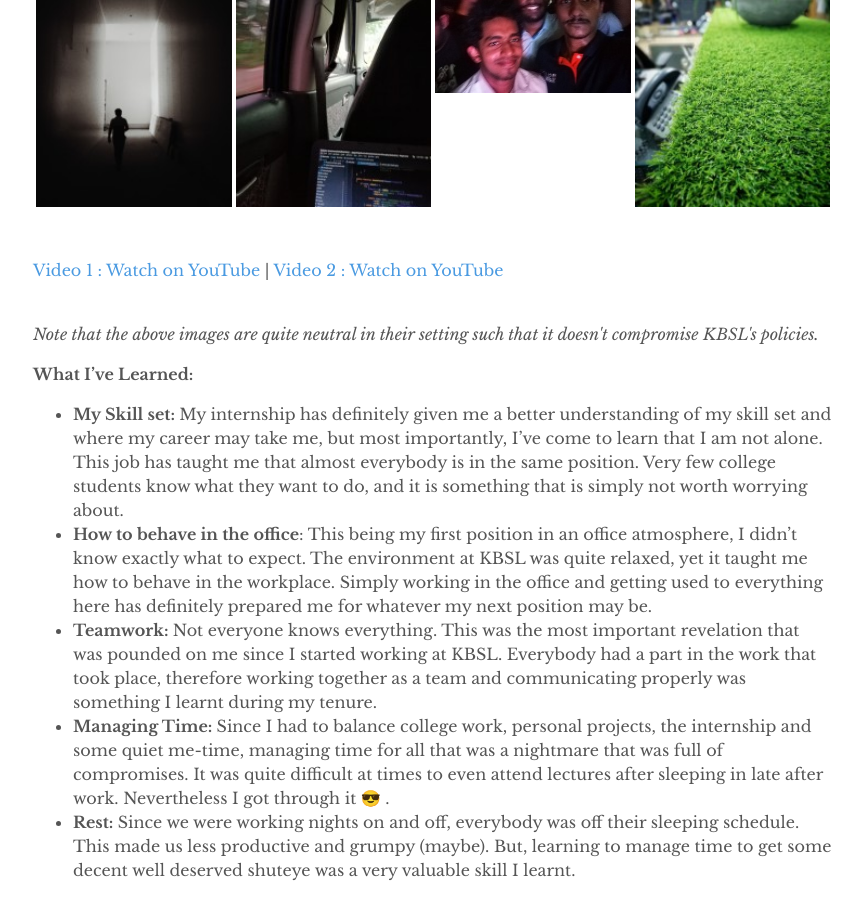
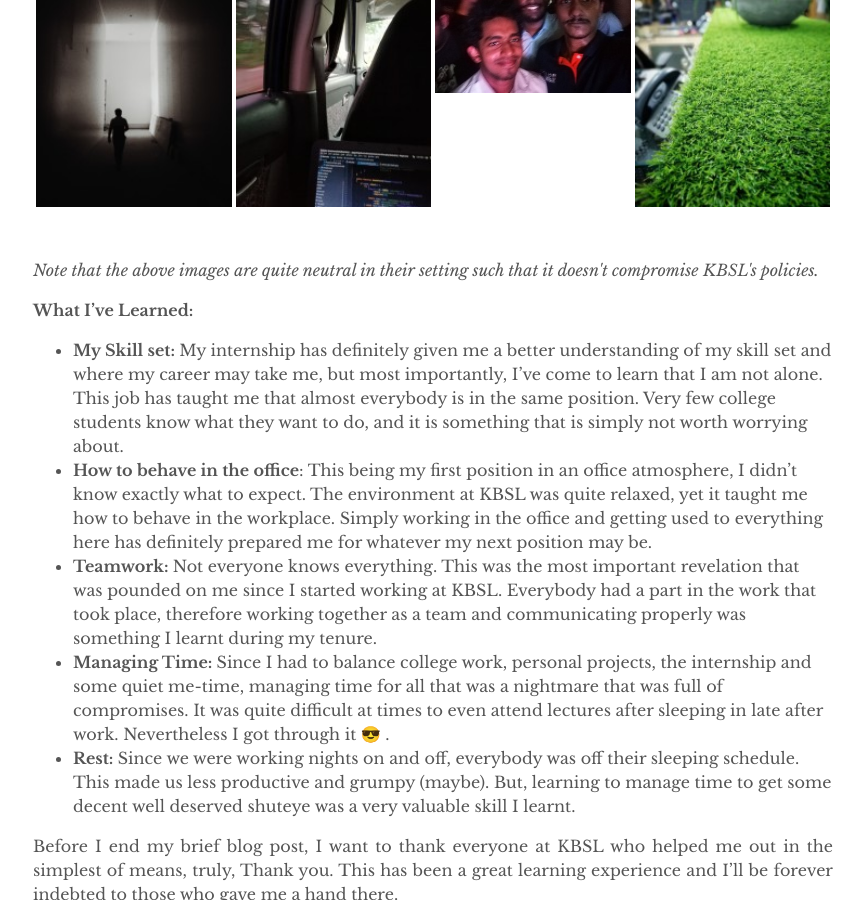
Before and after one commit to amodsachintha/amodsachintha.github.io, a Jekyll site: the page built from _posts/2018-06-23-the-internship.html, in a window 1280 px wide and 900 px high, scrolled down 2515 px. Shown: the whole window, without its empty margins (207-1071 px from the left). Built offline with Jekyll 4.4.1, drawn with Linux system fonts in a browser that asks for light colours.

Commit message:
removed 2 external links

```diff
--- a/_posts/2018-06-23-the-internship.html
+++ b/_posts/2018-06-23-the-internship.html
@@ -79,9 +79,6 @@ images:
   </table>
 </div>
 <p>&nbsp;</p>
-<a href="https://youtu.be/J6Ybrry75no">Video 1 : Watch on YouTube</a> |
-<a href="https://youtu.be/OFj7p5z9jPQ">Video 2 : Watch on YouTube</a>
-<p>&nbsp;</p>
 <p class="small"><em>Note that the above images are quite neutral in their setting such that it doesn't compromise KBSL's policies.</em></p>
 <p><strong>What I’ve Learned:</strong></p>
 <ul>
```
